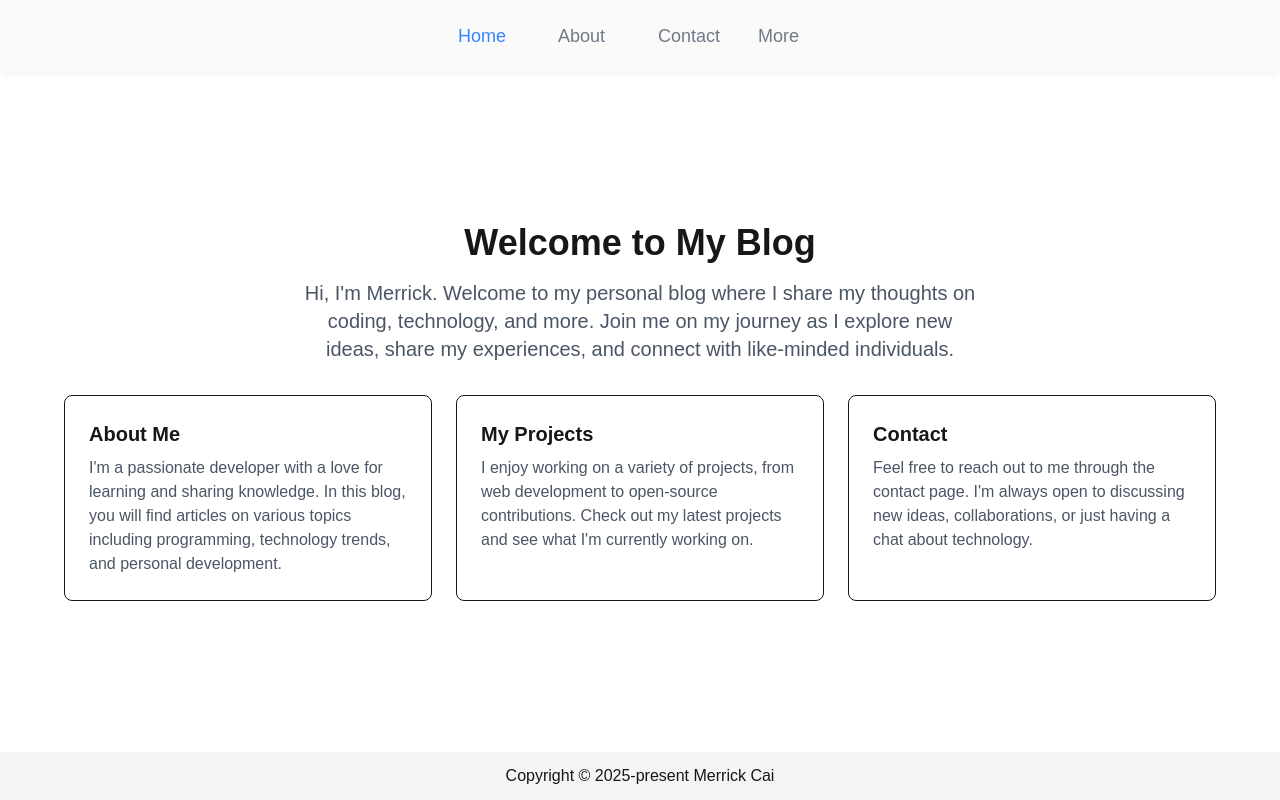
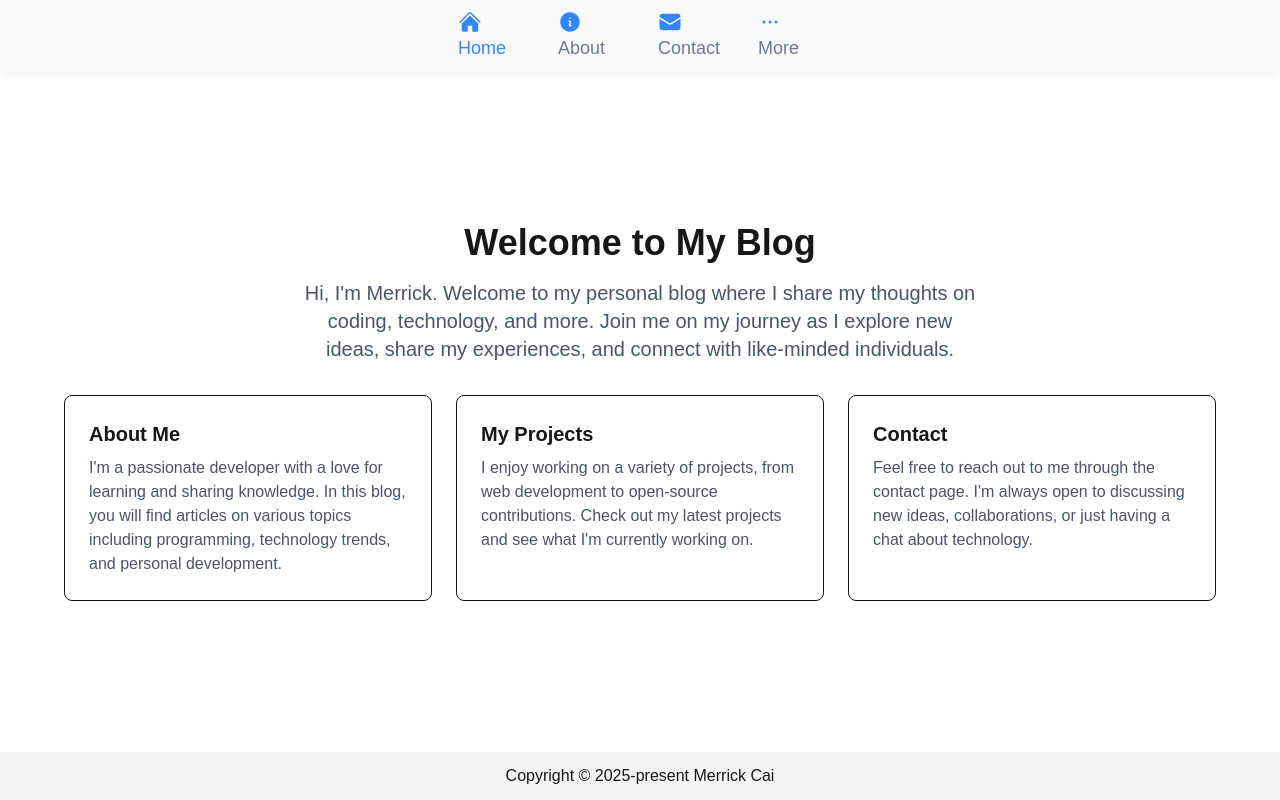
Before and after one commit to MerrickCai/sky-ladder, a Next.js app: page / in a window 1280 px wide. Built offline with nearby package versions, Linux system fonts and the light colour scheme.

Commit message:
Add NavItem component and refactor Header to use dynamic navigation links

```diff
--- a/package.json
+++ b/package.json
@@ -9,6 +9,7 @@
     "lint": "next lint"
   },
   "dependencies": {
+    "@heroicons/react": "^2.2.0",
     "@vercel/analytics": "^1.5.0",
     "@vercel/speed-insights": "^1.2.0",
     "next": "15.2.3",
--- a/src/components/Header.tsx
+++ b/src/components/Header.tsx
@@ -1,17 +1,11 @@
-import NavItem from "@/components/NavItem";
+import NavItem from "@/ui/NavItem";
+import { navLinks } from "@/config/navLinks";
 
-export default function Header() {
-  const links = [
-    { href: "/", label: "Home" },
-    { href: "/about", label: "About" },
-    { href: "/contact", label: "Contact" },
-    { href: "/more", label: "More" },
-  ];
-
+export default async function Header() {
   return (
     <header className="bg-zinc-50 shadow-md shadow-gray-100 backdrop-blur-xl sticky top-0 z-10 w-full h-18 opacity-95">
-      <nav className="w-full h-full flex flex-row justify-center gap-5 p-4 items-center">
-        {links.map((link) => (
+      <nav className="w-full h-full flex flex-row justify-center gap-5 p-2 items-center">
+        {navLinks.map((link) => (
           <NavItem key={link.href} link={link} />
         ))}
       </nav>
--- /dev/null
+++ b/src/config/navLinks.tsx
@@ -0,0 +1,29 @@
+import {
+  HomeIcon,
+  InformationCircleIcon,
+  EnvelopeIcon,
+  EllipsisHorizontalIcon,
+} from "@heroicons/react/24/solid";
+
+export const navLinks = [
+  {
+    href: "/",
+    label: "Home",
+    icon: <HomeIcon className="size-6 text-blue-500" />,
+  },
+  {
+    href: "/about",
+    label: "About",
+    icon: <InformationCircleIcon className="size-6 text-blue-500" />,
+  },
+  {
+    href: "/contact",
+    label: "Contact",
+    icon: <EnvelopeIcon className="size-6 text-blue-500" />,
+  },
+  {
+    href: "/more",
+    label: "More",
+    icon: <EllipsisHorizontalIcon className="size-6 text-blue-500" />,
+  },
+];
--- a/src/components/NavItem.tsx
+++ b/src/ui/NavItem.tsx
@@ -3,13 +3,17 @@
 import Link from "next/link";
 import { usePathname } from "next/navigation";
 
-export default function NavItem({
-  link,
-}: {
-  link: { href: string; label: string };
-}) {
+type NavItemProps = {
+  href: string;
+  label: string;
+  icon?: React.ReactNode;
+};
+
+export default function NavItem({ link }: { link: NavItemProps }) {
   const pathname = usePathname();
 
+  // Use startsWith() if you want to highlight parent routes as well
+  // const isActive = pathname.startsWith(link.href);
   const isActive = pathname === link.href;
 
   const commonClassName =
@@ -21,7 +25,9 @@ export default function NavItem({
       className={`${
         isActive ? "text-blue-500" : "text-gray-500"
       } ${commonClassName}`}
+      aria-current={isActive ? "page" : undefined}
     >
+      {link.icon}
       {link.label}
     </Link>
   );
```
Also changed, not shown: 1 other file (tests, documents, lock files or other folders).
